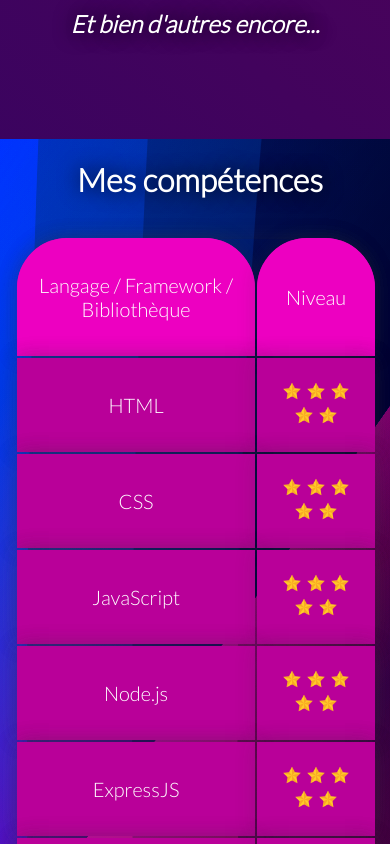
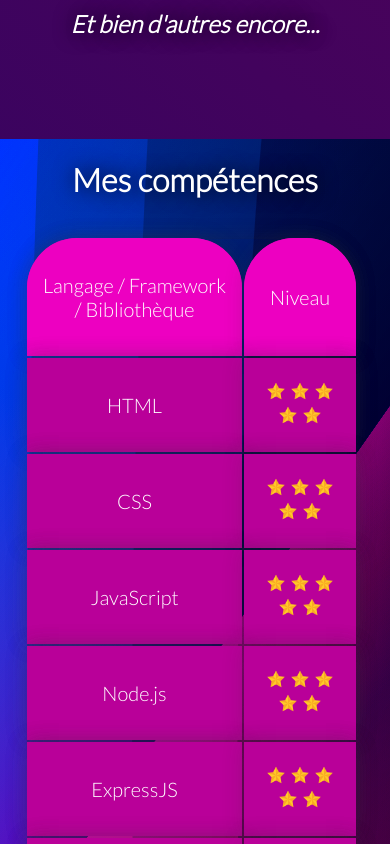
Before and after one commit to m4thieugit/m4thieugit.github.io, a plain HTML site: page index.html in a window 390 px wide. Shown: the part 4680-5524 px from the top of the page. Drawn offline with nearby package versions, Linux system fonts and the light colour scheme.

Commit message:
fix responsive

```diff
--- a/public/css/style.css
+++ b/public/css/style.css
@@ -347,4 +347,7 @@ body {
     .project {
         width: 300px;
     }
+    #skillsContentContainer {
+        max-width: 95%;
+    }
 }
```
